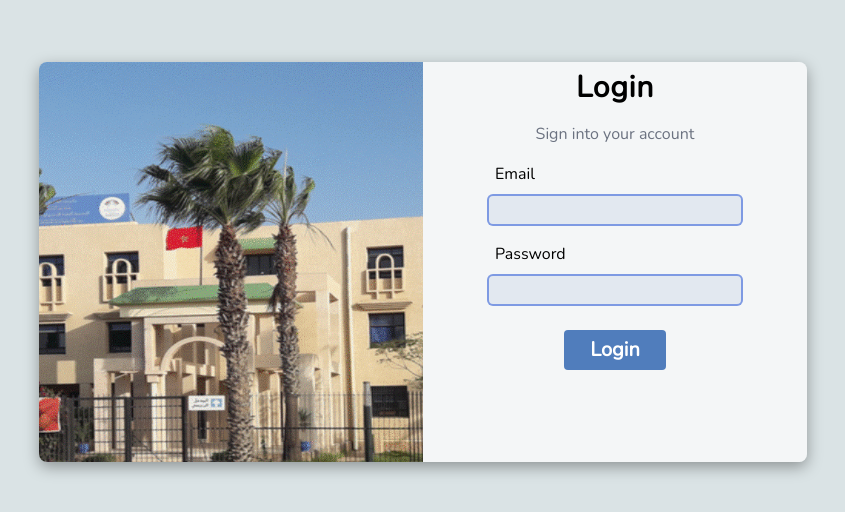
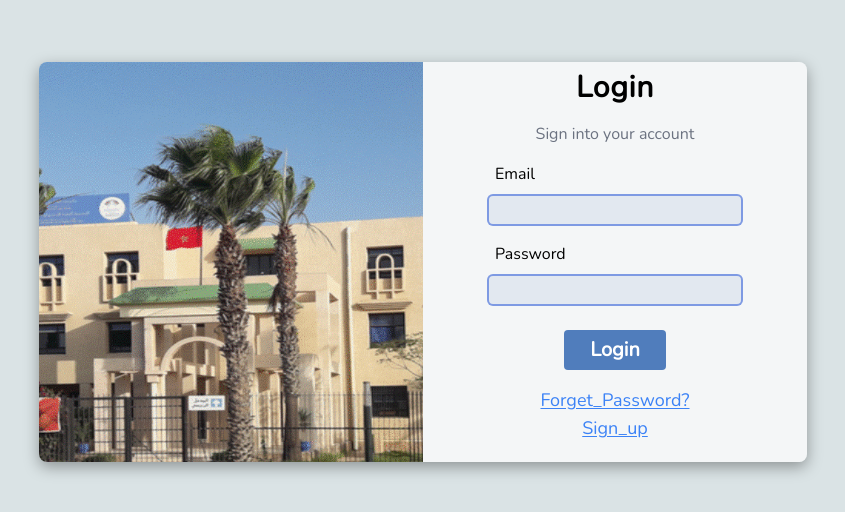
Before and after one commit to abderrahmane0402/BiblioEsts, a Next.js app: page /signIn in a window 1280 px wide. Shown: the part 138-650 px from the top of the page, without its empty margins (217-1062 px from the left). Built offline with nearby package versions, Linux system fonts and the light colour scheme.

Commit message:
add links to the login^page and sign up

```diff
--- a/src/app/(login)/signIn/page.tsx
+++ b/src/app/(login)/signIn/page.tsx
@@ -5,6 +5,7 @@ import Paragraph from "@/components/ui/Paragraph";
 import { FC, FormEvent, useState } from "react";
 import * as f from "@/components/Form";
 import Button from "@/components/ui/Button";
+import MLink from "@/components/ui/MLink";
 
 interface Sign_inProps {}
 
@@ -71,6 +72,9 @@ const Sign_in: FC<Sign_inProps> = ({}) => {
           </Button>
         </f.FormSubmit>
       </f.FormRoot>
+      <MLink type={"link"} className="text-blue-500"  href={""}>Forget_Password?</MLink>
+      <MLink type={"link"} className="text-blue-500" href={"/signUp"}>Sign_up</MLink>
+
     </div>
   );
 };
--- a/src/app/(login)/signUp/page.tsx
+++ b/src/app/(login)/signUp/page.tsx
@@ -5,6 +5,7 @@ import Paragraph from "@/components/ui/Paragraph";
 import { FC, FormEvent, useState } from "react";
 import * as f from "@/components/Form";
 import Button from "@/components/ui/Button";
+import MLink from "@/components/ui/MLink";
 interface Sign_UpProps {}
 
 const Sign_Up: FC<Sign_UpProps> = ({}) => {
@@ -93,6 +94,8 @@ const Sign_Up: FC<Sign_UpProps> = ({}) => {
             </Button>
           </f.FormSubmit>
         </f.FormRoot>
+      <MLink type={"link"} className="text-blue-500 mb-4" href={"/signIn"}>Login</MLink>
+
       </div>
     );
 
```
